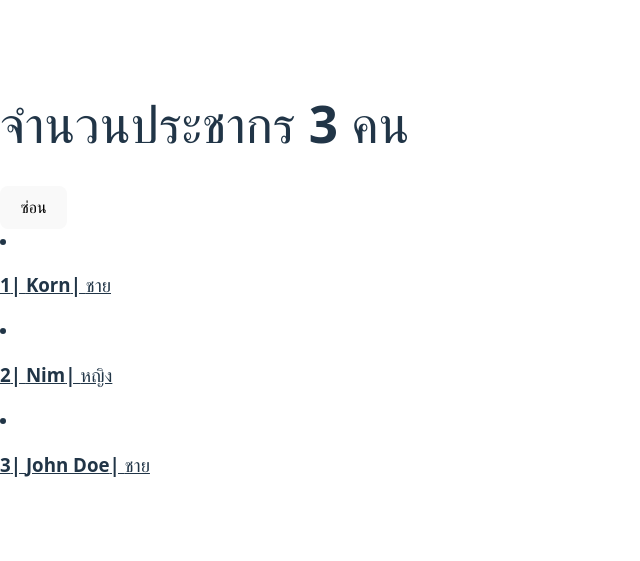
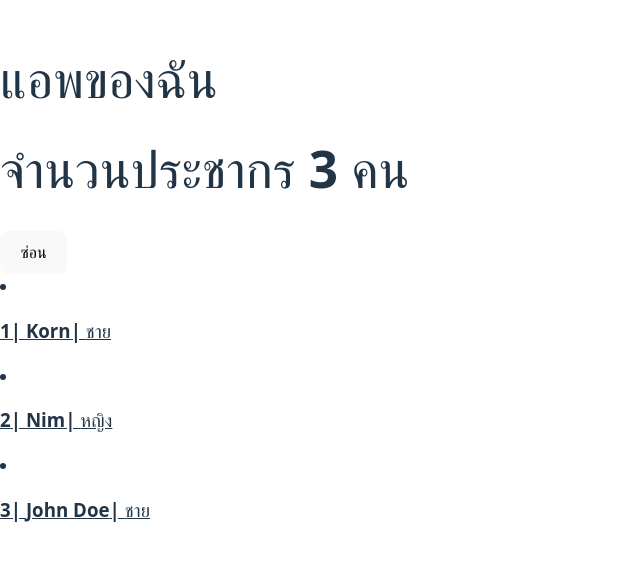
Before and after one commit to golfkornphisit/React-Learn, a React (Vite) app in the folder react_app/: page / in a window 1280 px wide. Shown: the part 121-682 px from the top of the page, without its empty margins (0-640 px from the left). Built offline with nearby package versions, Linux system fonts and the light colour scheme.

Commit message:
befor ex10

```diff
--- a/react_app/src/App.jsx
+++ b/react_app/src/App.jsx
@@ -1,21 +1,13 @@
-import { useState } from "react";
+import Header from "./components/Header";
+import PersonList from "./components/PersonList";
 
 function App() {
-  const [data, setData] = useState([
-    { id: 1, name: "Korn", gender: "ชาย" },
-    { id: 2, name: "Nim", gender: "หญิง" },
-    { id: 3, name: "John Doe", gender: "ชาย" },
-  ]);
-  const [show, setShow] = useState(true);
+
   return (
     <>
-      <h1>จำนวนประชากร {data.length} คน</h1>
-      <button onClick={()=>setShow(!show)}>{show ? "ซ่อน": "แสดง"}</button>
-      <u>
-        {show && data.map((item) => (
-          <li key={item.id}> <h3>{item.id}| {item.name}| {item.gender}</h3></li>
-        ))}
-      </u>
+      <Header />
+      <PersonList />
+
     </>
   );
 }
--- /dev/null
+++ b/react_app/src/components/Header.jsx
@@ -0,0 +1,6 @@
+function Header() {
+  return(
+    <h1>แอพของฉัน</h1>
+  );
+}
+export default Header;
--- /dev/null
+++ b/react_app/src/components/PersonList.jsx
@@ -0,0 +1,28 @@
+import { useState } from "react";
+
+function PersonList() {
+  const [data, setData] = useState([
+    { id: 1, name: "Korn", gender: "ชาย" },
+    { id: 2, name: "Nim", gender: "หญิง" },
+    { id: 3, name: "John Doe", gender: "ชาย" },
+  ]);
+  const [show, setShow] = useState(true);
+  return (
+    <>
+      <h1>จำนวนประชากร {data.length} คน</h1>
+      <button onClick={() => setShow(!show)}>{show ? "ซ่อน" : "แสดง"}</button>
+      <u>
+        {show &&
+          data.map((item) => (
+            <li key={item.id}>
+              {" "}
+              <h3>
+                {item.id}| {item.name}| {item.gender}
+              </h3>
+            </li>
+          ))}
+      </u>
+    </>
+  );
+}
+export default PersonList;
```
